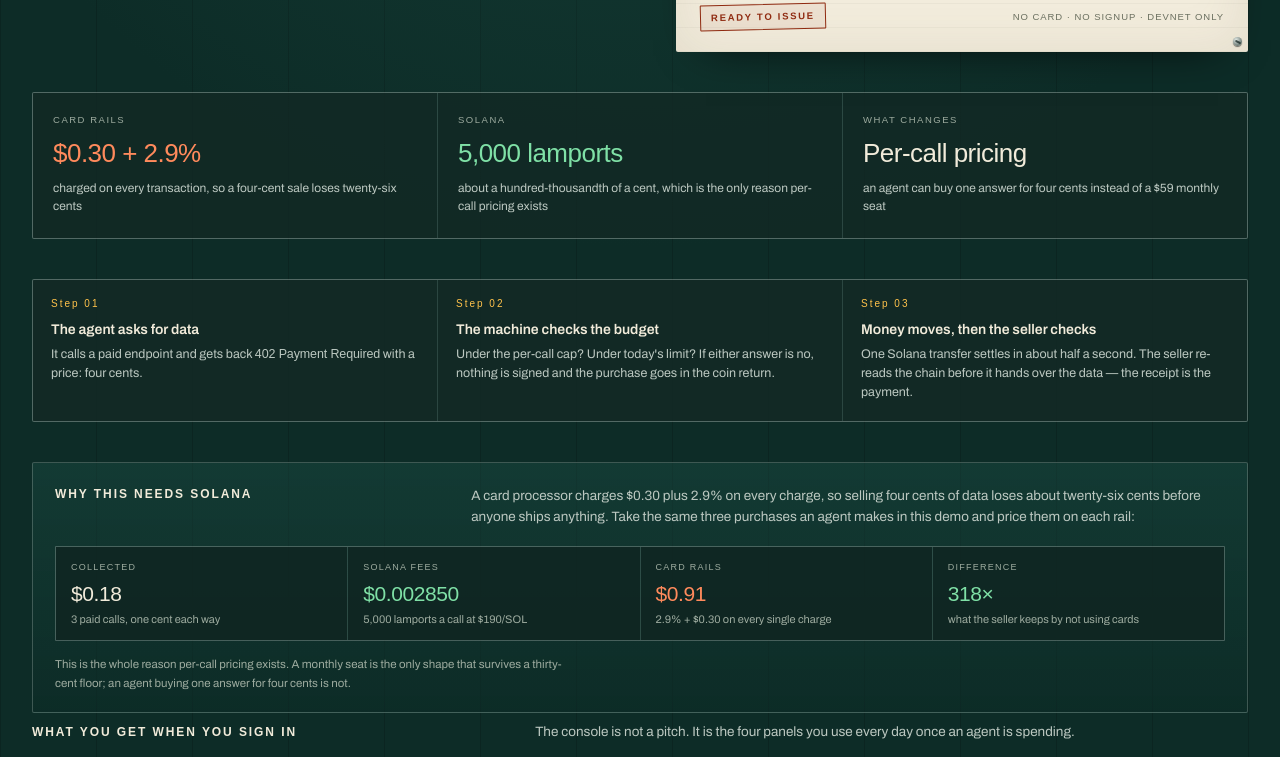
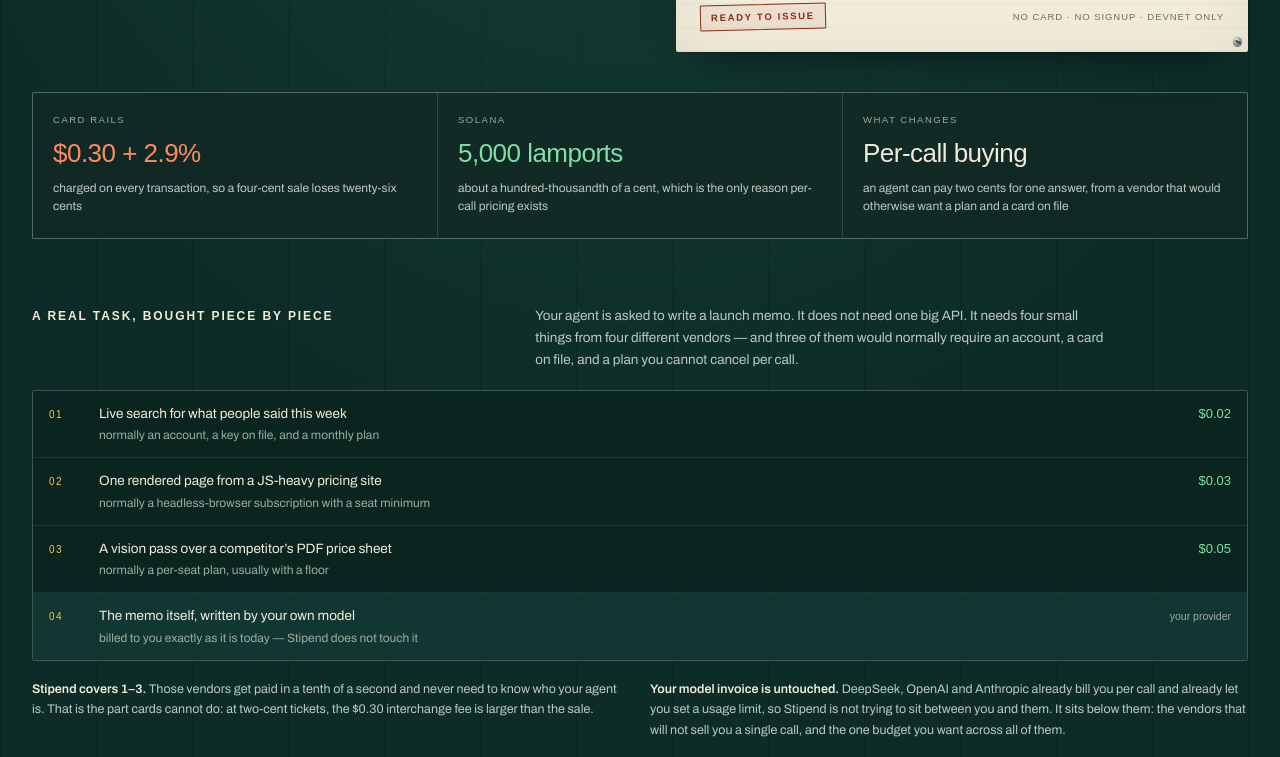
Before and after one commit to TheNonFungibleHuman/stipend, a Next.js app: page / in a window 1280 px wide. Shown: the part 514-1271 px from the top of the page. Built offline with nearby package versions, Linux system fonts and the light colour scheme; a web font is replaced by a local one.

Commit message:
feat(stipend): scenario section, router and model-billing FAQ, rename vendor to Signal Search

```diff
--- a/app/components/Faq.tsx
+++ b/app/components/Faq.tsx
@@ -4,6 +4,41 @@ import Link from 'next/link';
 import { Reveal } from './Reveal';
 
 const ITEMS: Array<{ q: string; a: React.ReactNode }> = [
+  {
+    q: 'Is this a router that finds the cheapest vendor?',
+    a: (
+      <>
+        No. Nothing here picks a vendor for you — your agent, or your own code, decides what to buy.
+        Stipend does the two things that decision cannot do for itself: it pays a vendor that has no
+        account for you, and it refuses anything outside your caps before a signature exists. A
+        router optimises price across models you already have access to; this is the layer that
+        gives an agent access at all.
+      </>
+    ),
+  },
+  {
+    q: 'DeepSeek already bills me per call. What does this add?',
+    a: (
+      <>
+        Different layer, and your model invoice is untouched. Your provider already bills per token
+        and already lets you set a usage limit, so there is nothing to fix there. Stipend is for
+        everything else the agent needs: the search API, the headless browser, the OCR pass, the
+        dataset vendor. Each of those normally wants an account, a card on file and a monthly plan,
+        and none of them will sell you one page for three cents. That gap is the product.
+      </>
+    ),
+  },
+  {
+    q: 'When would I not need Stipend?',
+    a: (
+      <>
+        If your agent only ever calls one vendor, that vendor already bills per call, and you are
+        happy with its own spend limit — you do not need this, and you should keep what you have.
+        Stipend earns its place when the vendor count goes up, when a vendor will not sell you a
+        single call, or when you want one budget and one audit trail across all of them.
+      </>
+    ),
+  },
   {
     q: 'How does my agent actually use the API token?',
     a: (
--- /dev/null
+++ b/app/components/Scenario.tsx
@@ -0,0 +1,78 @@
+const PURCHASES = [
+  {
+    what: 'Live search for what people said this week',
+    price: '$0.02',
+    normally: 'an account, a key on file, and a monthly plan',
+    ours: true,
+  },
+  {
+    what: 'One rendered page from a JS-heavy pricing site',
+    price: '$0.03',
+    normally: 'a headless-browser subscription with a seat minimum',
+    ours: true,
+  },
+  {
+    what: 'A vision pass over a competitor’s PDF price sheet',
+    price: '$0.05',
+    normally: 'a per-seat plan, usually with a floor',
+    ours: true,
+  },
+  {
+    what: 'The memo itself, written by your own model',
+    price: 'your provider',
+    normally: 'billed to you exactly as it is today — Stipend does not touch it',
+    ours: false,
+  },
+];
+
+/**
+ * The question this answers: what is the agent actually buying? Not one big API
+ * — four small ones, each from a different vendor, none of which will sell you a
+ * single call.
+ */
+export function Scenario() {
+  return (
+    <section className="scenario">
+      <div className="scenario__head">
+        <h2 className="scenario__title">A real task, bought piece by piece</h2>
+        <p className="scenario__lede">
+          Your agent is asked to write a launch memo. It does not need one big API. It needs four
+          small things from four different vendors — and three of them would normally require an
+          account, a card on file, and a plan you cannot cancel per call.
+        </p>
+      </div>
+
+      <ol className="scenario__list">
+        {PURCHASES.map((purchase, index) => (
+          <li className="scenario__row" key={purchase.what}>
+            <span className="scenario__n">{String(index + 1).padStart(2, '0')}</span>
+            <span className="scenario__body">
+              <span className="scenario__what">{purchase.what}</span>
+              <span className="scenario__normally">
+                {purchase.ours ? 'normally ' : ''}
+                {purchase.normally}
+              </span>
+            </span>
+            <span className={`scenario__price${purchase.ours ? '' : ' scenario__price--yours'}`}>
+              {purchase.price}
+            </span>
+          </li>
+        ))}
+      </ol>
+
+      <div className="scenario__notes">
+        <p className="scenario__note">
+          <strong>Stipend covers 1–3.</strong> Those vendors get paid in a tenth of a second and
+          never need to know who your agent is. That is the part cards cannot do: at two-cent
+          tickets, the $0.30 interchange fee is larger than the sale.
+        </p>
+        <p className="scenario__note">
+          <strong>Your model invoice is untouched.</strong> DeepSeek, OpenAI and Anthropic already
+          bill you per call and already let you set a usage limit, so Stipend is not trying to sit
+          between you and them. It sits below them: the vendors that will not sell you a single
+          call, and the one budget you want across all of them.
+        </p>
+      </div>
+    </section>
+  );
+}
--- a/app/globals.css
+++ b/app/globals.css
@@ -2472,6 +2472,121 @@ a.key {
   color: var(--silk-faint);
 }
 
+/* ---------------- scenario: what an agent actually buys ---------------- */
+
+.scenario {
+  margin: 0 0 40px;
+  padding-top: 26px;
+  border-top: 1px solid var(--line-strong);
+}
+
+.scenario__head {
+  display: grid;
+  grid-template-columns: minmax(0, 0.4fr) minmax(0, 0.6fr);
+  gap: 28px;
+  align-items: baseline;
+  margin-bottom: 18px;
+}
+
+.scenario__title {
+  margin: 0;
+  font-family: var(--font-mono);
+  font-size: 12px;
+  font-weight: 700;
+  letter-spacing: 0.16em;
+  text-transform: uppercase;
+  color: var(--silk);
+}
+
+.scenario__lede {
+  margin: 0;
+  font-size: 13.5px;
+  line-height: 1.65;
+  color: var(--silk-dim);
+  max-width: 74ch;
+}
+
+.scenario__list {
+  list-style: none;
+  margin: 0 0 18px;
+  padding: 0;
+  border: var(--hair);
+  border-radius: 2px;
+  overflow: hidden;
+}
+
+.scenario__row {
+  display: grid;
+  grid-template-columns: 34px minmax(0, 1fr) 104px;
+  gap: 16px;
+  align-items: baseline;
+  padding: 13px 16px;
+  background: rgba(9, 31, 27, 0.62);
+  border-bottom: 1px solid rgba(223, 231, 226, 0.1);
+}
+
+.scenario__row:last-child {
+  border-bottom: none;
+  background: rgba(29, 80, 71, 0.32);
+}
+
+.scenario__n {
+  font-family: var(--font-mono);
+  font-size: 10px;
+  letter-spacing: 0.14em;
+  color: var(--lamp-warn);
+}
+
+.scenario__body {
+  display: grid;
+  gap: 3px;
+}
+
+.scenario__what {
+  font-size: 13.5px;
+  color: var(--silk);
+  line-height: 1.45;
+}
+
+.scenario__price {
+  font-family: var(--font-mono);
+  font-size: 13px;
+  color: var(--lamp-ok);
+  text-align: right;
+  white-space: nowrap;
+}
+
+.scenario__price--yours {
+  color: var(--silk-faint);
+  font-size: 10.5px;
+  line-height: 1.4;
+  white-space: normal;
+}
+
+.scenario__normally {
+  font-size: 12px;
+  line-height: 1.5;
+  color: var(--silk-faint);
+}
+
+.scenario__notes {
+  display: grid;
+  grid-template-columns: repeat(2, minmax(0, 1fr));
+  gap: 20px;
+}
+
+.scenario__note {
+  margin: 0;
+  font-size: 12.5px;
+  line-height: 1.65;
+  color: var(--silk-dim);
+}
+
+.scenario__note strong {
+  color: var(--silk);
+  font-weight: 600;
+}
+
 /* ---------------- responsive ---------------- */
 
 @media (max-width: 1060px) {
--- a/app/page.tsx
+++ b/app/page.tsx
@@ -3,6 +3,7 @@ import { Faq } from './components/Faq';
 import { HowItWorks } from './components/HowItWorks';
 import { Proof } from './components/Proof';
 import { Reveal } from './components/Reveal';
+import { Scenario } from './components/Scenario';
 
 export const metadata = {
   title: 'Stipend — give your agent a budget, not your keys',
@@ -145,11 +146,16 @@ POST /api/agents/<id>/authorize
         </div>
         <div className="problem__cell">
           <span className="problem__k">What changes</span>
-          <span className="problem__v">Per-call pricing</span>
+          <span className="problem__v">Per-call buying</span>
           <span className="problem__note">
-            an agent can buy one answer for four cents instead of a $59 monthly seat
+            an agent can pay two cents for one answer, from a vendor that would otherwise want a
+            plan and a card on file
           </span>
         </div>
+      </Reveal>
+
+      <Reveal delay={40}>
+        <Scenario />
       </Reveal>
 
       <Reveal delay={60}>
--- a/lib/config.ts
+++ b/lib/config.ts
@@ -42,8 +42,8 @@ export interface ServiceDef {
 export const SERVICES: ServiceDef[] = [
   {
     id: 'market-intel',
-    name: 'Market Intel',
-    blurb: 'Live competitor pricing and positioning for a category.',
+    name: 'Signal Search',
+    blurb: 'Live public discussion for the goal, fetched from the source at call time.',
     price: 40_000, // $0.04
   },
   {
```
Also changed, not shown: .impeccable/review/landing-desktop.png.
